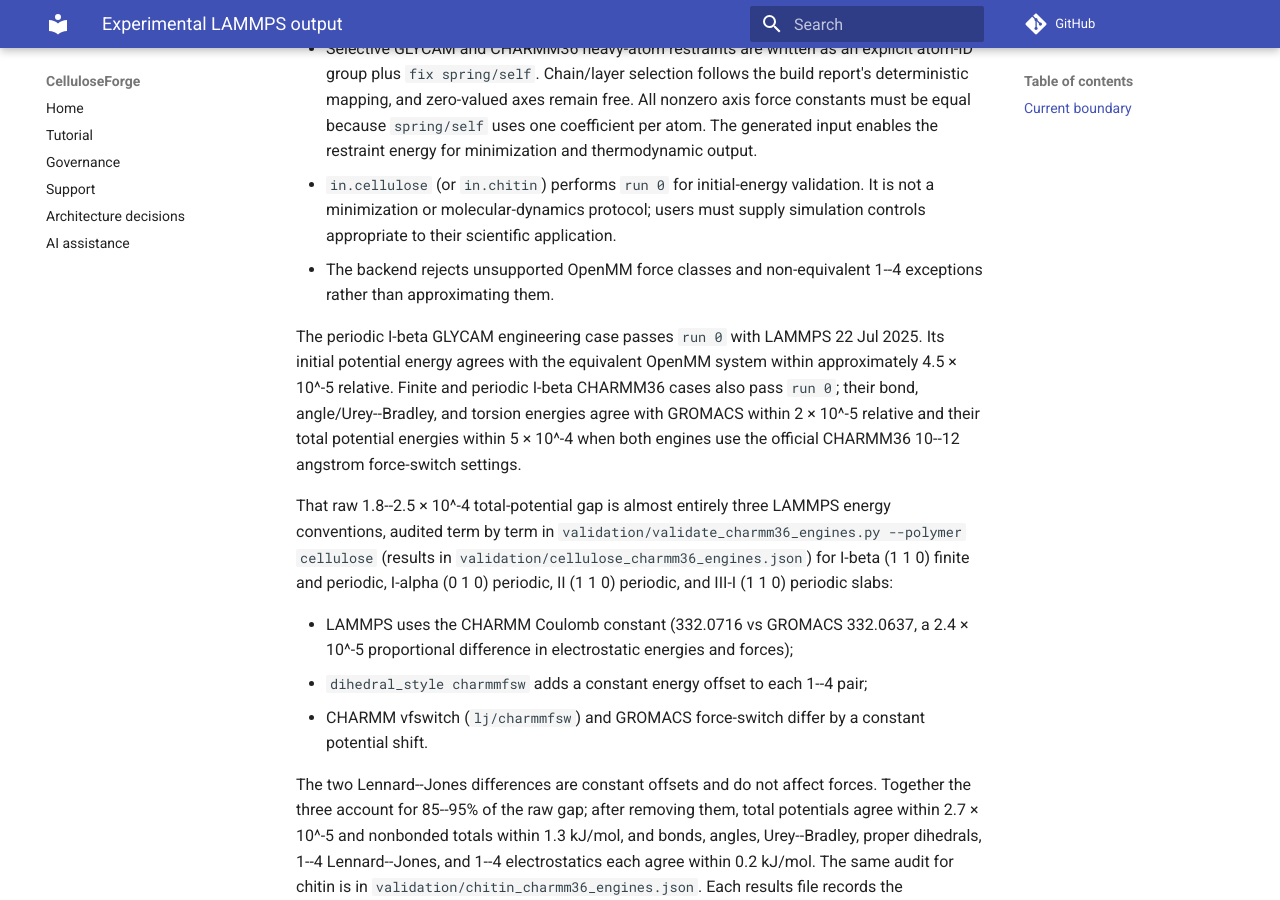
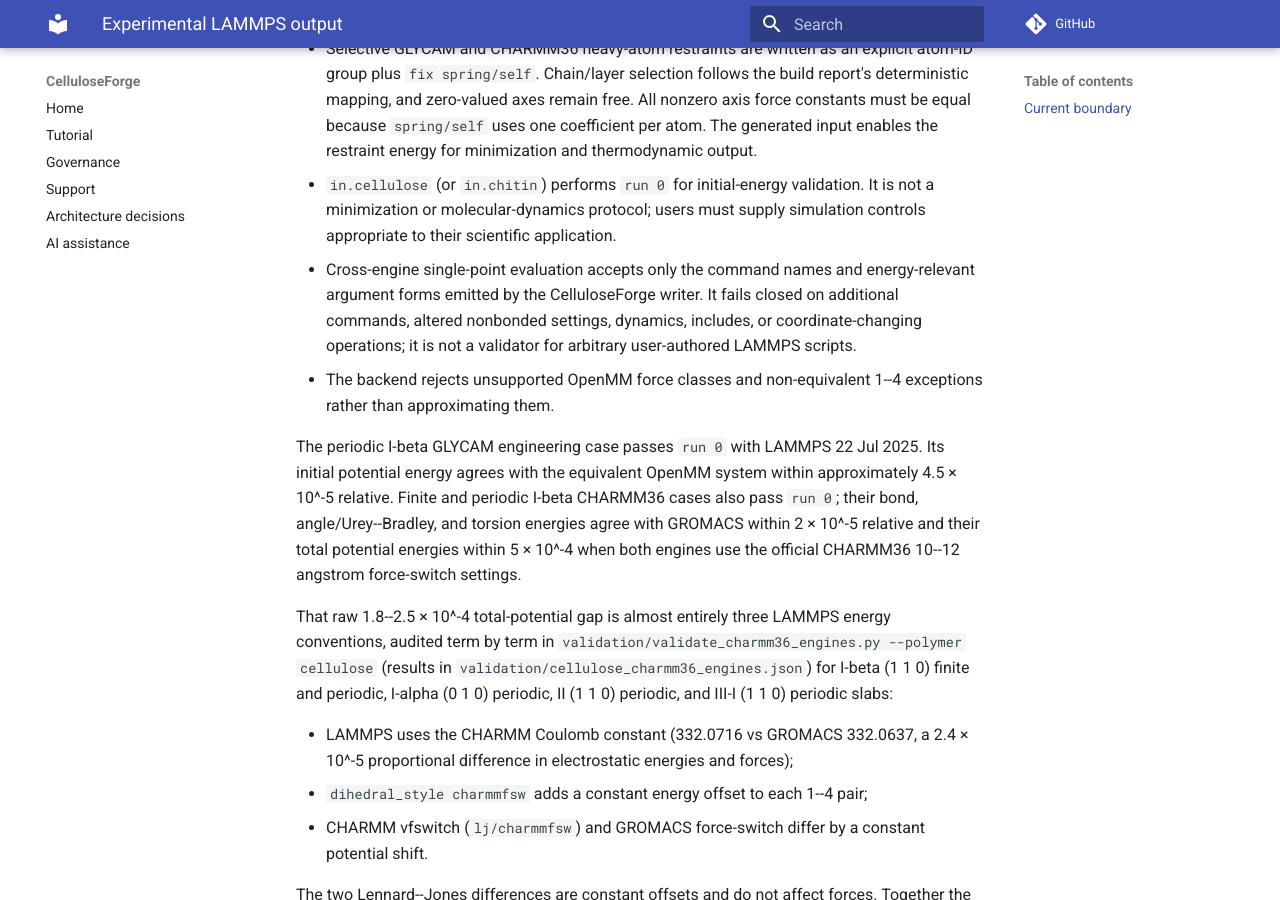
Before and after one commit to askforarun/cellulose-forge, an MkDocs documentation site: the page built from docs/lammps.md, in a window 1280 px wide and 900 px high, scrolled down 1140 px. Built offline with MkDocs 1.6.1 and Material for MkDocs 9.7.7, drawn with Linux system fonts in a browser that asks for light colours; comment, search, counter and statistics services are not loaded.

Commit message:
Lock generated LAMMPS inputs to validation contract

```diff
--- a/docs/lammps.md
+++ b/docs/lammps.md
@@ -59,6 +59,11 @@ readiness.
 - `in.cellulose` (or `in.chitin`) performs `run 0` for initial-energy validation. It is not a
   minimization or molecular-dynamics protocol; users must supply simulation
   controls appropriate to their scientific application.
+- Cross-engine single-point evaluation accepts only the command names and
+  energy-relevant argument forms emitted by the CelluloseForge writer. It
+  fails closed on additional commands, altered nonbonded settings, dynamics,
+  includes, or coordinate-changing operations; it is not a validator for
+  arbitrary user-authored LAMMPS scripts.
 - The backend rejects unsupported OpenMM force classes and non-equivalent 1--4
   exceptions rather than approximating them.
 
```
Also changed, not shown: validation/cross_engine_single_point/README.md (+13 -0 lines), 3 other files.
